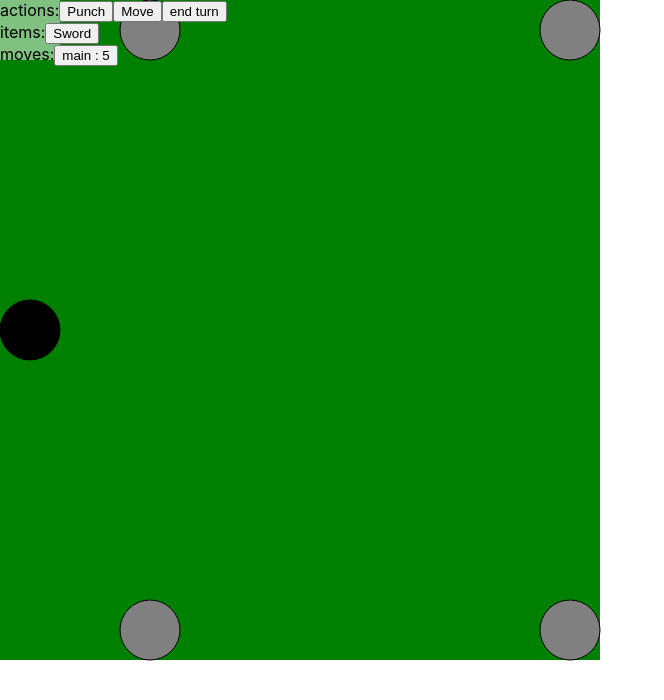
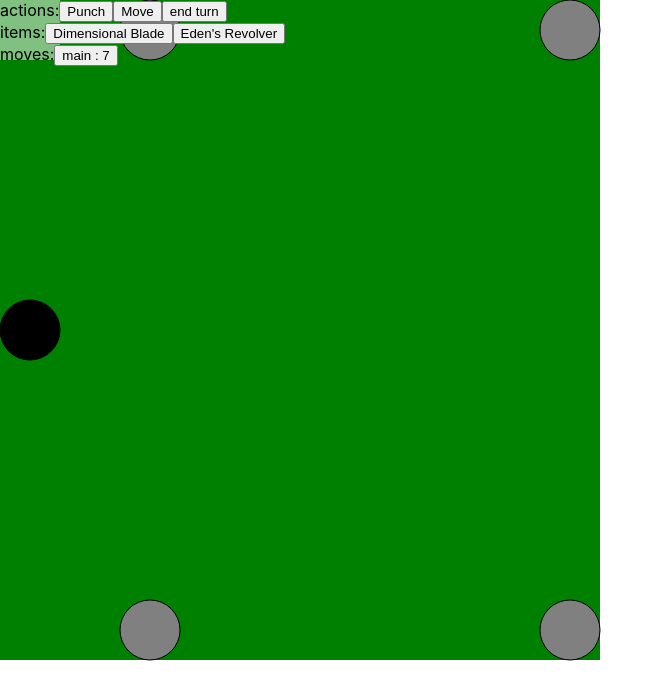
Before and after one commit to FelixMo42/maze_of_monsters, a React (Create React App) app: page / in a window 1280 px wide. Shown: the top 700 px of the page, without its empty margins (0-664 px from the left). Built offline with nearby package versions, Linux system fonts and the light colour scheme.

Commit message:
fixed range code and added graphics

```diff
--- a/src/game/Game.js
+++ b/src/game/Game.js
@@ -79,8 +79,17 @@ export default class Game extends React.Component {
         }
 
         var sword = {
-            name: "Sword",
+            name: "Dimensional Blade",
             type: "sword",
+            slot: {
+                hand: 1
+            }
+        }
+
+        var gun = {
+            name: "Eden's Revolver",
+            type: "gun",
+            range: 10,
             slot: {
                 hand: 1
             }
@@ -90,8 +99,35 @@ export default class Game extends React.Component {
             name: "Slice",
             itemTypes: ["sword"],
             effects: [
+                {
+                    playerEffect: {
+                        HP: new RandomValue(-100, -50)
+                    }
+                }
+            ],
+            cost: {
+                moves: {
+                    main: -5
+                }
+            },
+            range: new ActionRef.item("range")
+        }
 
+        var shoot = {
+            name: "Shoot",
+            itemTypes: ["gun"],
+            effects: [
+                {
+                    playerEffect: {
+                        HP: new RandomValue(-50, -25)
+                    }
+                }
             ],
+            cost: {
+                moves: {
+                    main: -3
+                }
+            },
             range: new ActionRef.item("range")
         }
 
@@ -122,11 +158,16 @@ export default class Game extends React.Component {
                     actions: [
                         punch,
                         move,
-                        slice
+                        slice,
+                        shoot
                     ],
                     items: [
-                        sword
-                    ]
+                        sword,
+                        gun
+                    ],
+                    maxMoves: {
+                        main: 7
+                    }
                 }),
                 new Vec2(0,5)
             )
--- a/src/game/action/Action.js
+++ b/src/game/action/Action.js
@@ -56,6 +56,10 @@ export default class Action extends GameObject {
         this.addVariable({
             name: "requirments",
             default: {}
+        })
+
+        this.addVariable({
+            name: "item"
         })
     }
 
--- a/src/game/action/ActionRef.js
+++ b/src/game/action/ActionRef.js
@@ -9,8 +9,8 @@ export default {
             this.mod = mod
         }
 
-        func(meta) {
-            return this.mod(meta.action.getItem().data[this.key])
+        func(action) {
+            return this.mod(action.getItem().data[this.key])
         }
     }
 }
--- a/src/game/action/Effect.js
+++ b/src/game/action/Effect.js
@@ -137,6 +137,9 @@ export default class {
         return this.source.getTile()
     }
 
+    /**
+     *
+     */
     getSource() {
         return this.source
     }
--- a/src/game/action/SubEffect.js
+++ b/src/game/action/SubEffect.js
@@ -18,9 +18,7 @@ export default class SubEffect {
         }
 
         this["get" + name] = () => {
-            return Value.cheak(this.config[config.name], {
-                action: this.effect.getSource()
-            })
+            return Value.cheak(this.config[config.name], this.effect.getSource())
         }
     }
 
--- a/src/game/item/Item.js
+++ b/src/game/item/Item.js
@@ -31,6 +31,15 @@ export default class Item extends GameObject {
             name: "size",
             default: 1
         })
+
+        //
+
+        this.addVariable({
+            name: "range",
+            default: 1
+        })
+
+        //
 
         this.addCallback({
             name: "equipCallback"
--- a/src/game/object/GameObject.js
+++ b/src/game/object/GameObject.js
@@ -1,3 +1,5 @@
+import Value from "../util/Value";
+
 let uid = 0;
 
 export default class GameObject {
@@ -223,7 +225,7 @@ export default class GameObject {
         // add getter
         if (opts.getter !== false) {
             this[opts.getterName || "get" + name] = opts.getter || ((flip) => {
-                return this.get(opts.name, flip)
+                return Value.cheak(this.get(opts.name, flip), this)
             })
         }
 
--- a/src/game/player/Player.js
+++ b/src/game/player/Player.js
@@ -186,6 +186,7 @@ export default class Player extends GameObject.uses(
         if (this.isTurn()) {
             this.endTurn(queue)
         }
+
         this.getMap().removePlayer(this, queue)
     }
 
--- a/src/game/util/Draw.js
+++ b/src/game/util/Draw.js
@@ -49,13 +49,14 @@ export default class {
 
         var x = opts.position.getX()
         var y = opts.position.getY()
-        var radius = this.getScale() / 2
+
+        var radius = this.getScale() / 2 * ("radius" in opts ? (opts.radius * 2 + 1) : 1)
 
         ctx.beginPath();
 
         ctx.arc(
-            x * this.getScale() + radius, // x
-            y * this.getScale() + radius, // y
+            (x + .5) * this.getScale(),// + radius, // x
+            (y + .5) * this.getScale(),// + radius, // y
             radius, // radius
             0, // start angle
             2 * Math.PI // end angle
--- a/src/game/util/PlayerController.js
+++ b/src/game/util/PlayerController.js
@@ -32,6 +32,14 @@ export default class extends React.Component {
             fill: "rgba(255,255,255,.5)",
             //outline: "black",
         })
+
+        if (this.state.action && this.state.player) {
+            Draw.circle({
+                position: this.state.player.getPosition(),
+                radius: this.state.action.getRange(),
+                outline: "black"
+            })
+        }
     }
 
     activateAction() {
```
